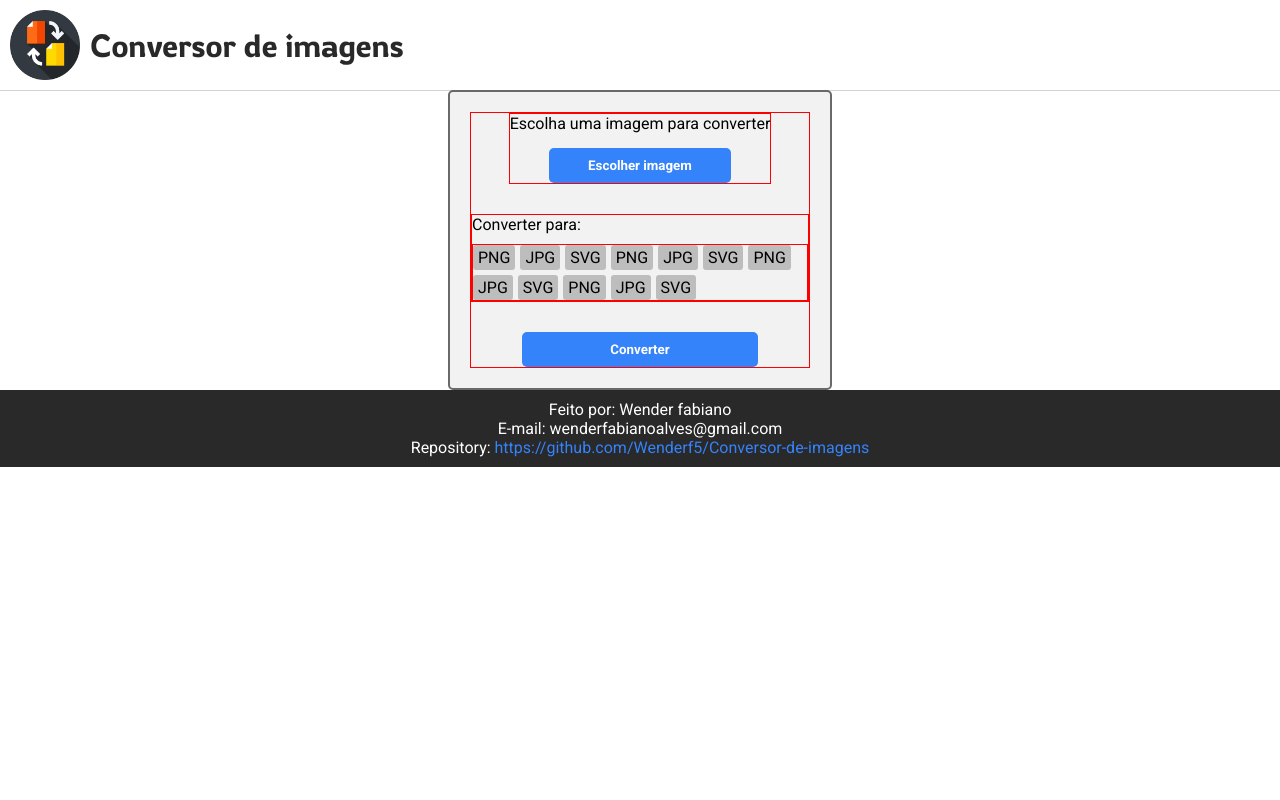
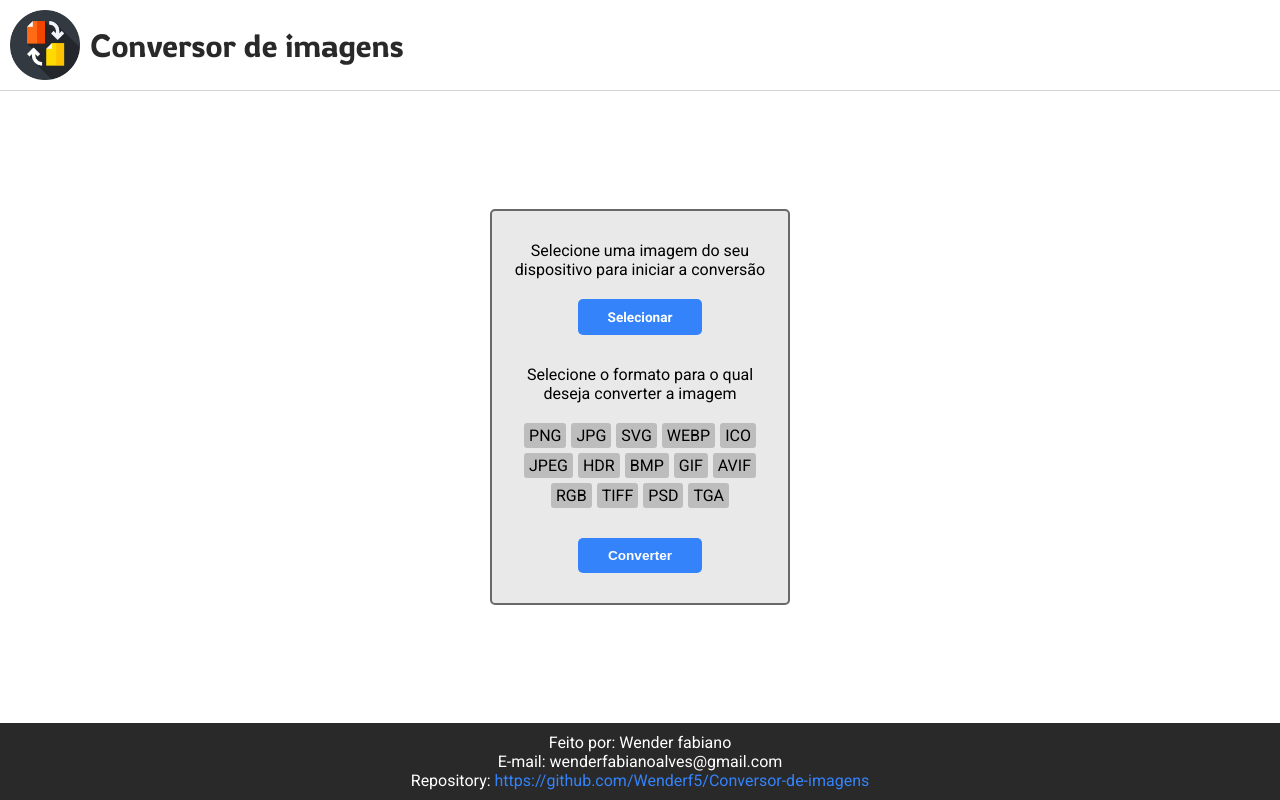
Before and after one commit to Wenderf5/Conversor-de-imagens, a React (Vite) app in the folder front-end/: page /convert in a window 1280 px wide. Built offline with nearby package versions, Linux system fonts and the light colour scheme.

Commit message:
feat: convert page

```diff
--- a/front-end/package.json
+++ b/front-end/package.json
@@ -13,7 +13,8 @@
     "@types/react-router-dom": "^5.3.3",
     "react": "^18.3.1",
     "react-dom": "^18.3.1",
-    "react-router": "^7.1.1"
+    "react-router": "^7.1.1",
+    "react-router-dom": "^7.1.2"
   },
   "devDependencies": {
     "@eslint/js": "^9.17.0",
--- a/front-end/src/pages/Convert/index.module.css
+++ b/front-end/src/pages/Convert/index.module.css
@@ -2,87 +2,90 @@
     display: flex;
     align-items: center;
     justify-content: center;
-}
-
-.default_container {
-    width: 30%;
-    height: 70%;
-    display: flex;
-    align-items: center;
-    justify-content: space-around;
-    gap: 20px;
-    border-radius: 5px;
-    background-color: rgb(242, 242, 242);
-    padding: 20px;
-    border: 2px rgb(105, 105, 105) solid;
+    flex-grow: 1;
 }
 
 .form {
+    width: 300px;
+    display: flex;
+    flex-direction: column;
+    align-items: center;
+    justify-content: space-between;
+    gap: 30px;
+    border: 2px rgb(105, 105, 105) solid;
+    background-color: rgb(233, 233, 233);
+    border-radius: 5px;
+    padding: 30px 10px;
+    text-align: center;
+}
 
+.container_choose_image {
     display: flex;
     flex-direction: column;
     align-items: center;
     justify-content: center;
-    gap: 30px;
-    border: 1px red solid;
+    text-align: center;
+    gap: 20px;
 }
 
-.chose_image {
-    display: flex;
-    flex-direction: column;
-    align-items: center;
-    justify-content: space-around;
-    gap: 15px;
-    border: 1px red solid;
-}
-
-.chose_image button {
-    width: 70%;
-    font-family: "Roboto", serif;
-    border: none;
+.custon_input_file {
+    padding: 10px 30px;
+    background-color: #3483fa;
+    border-radius: 5px;
     font-weight: 600;
     color: white;
-    background-color: #3483fa;
-    padding: 10px;
-    border-radius: 5px;
     cursor: pointer;
+    font-size: 0.85rem;
     transition: 200ms;
 }
 
-.chose_image button:hover {
+.custon_input_file:hover {
     background-color: #1c60c6;
 }
 
-.chose_type_to_convert {
-    width: 100%;
+.container_choose_image input[type="file"] {
+    display: none;
+}
+
+.container_choose_image p {
+    font-size: 0.7rem;
+}
+
+.image_error_msg {
+    color: red;
+    font-size: 0.7rem;
+}
+
+.container_choose_type {
     display: flex;
     flex-direction: column;
-    gap: 10px;
-    border: 1px red solid;
+    gap: 20px;
 }
 
-.container_options {
+.container_types {
     display: flex;
     flex-wrap: wrap;
-    align-items: center;
-    justify-content: flex-start;
+    justify-content: center;
     gap: 5px;
-    border: 1px red solid;
 }
 
-.form button {
-    width: 70%;
-    font-family: "Roboto", serif;
-    border: none;
+.error_type {
+    color: red;
+    font-size: 0.7rem;
+}
+
+.input_submit {
+    padding: 10px 30px;
+    background-color: #3483fa;
+    border-radius: 5px;
     font-weight: 600;
     color: white;
-    background-color: #3483fa;
-    padding: 10px;
-    border-radius: 5px;
     cursor: pointer;
+    font-size: 0.85rem;
+    border: none;
     transition: 200ms;
 }
 
-.form button:hover {
+.input_submit:hover {
     background-color: #1c60c6;
 }
--- a/front-end/src/pages/Convert/index.tsx
+++ b/front-end/src/pages/Convert/index.tsx
@@ -1,41 +1,105 @@
 import style from './index.module.css';
+import { useEffect, useRef, useState } from 'react';
 
 //Components
-import { Option } from './_components/Option';
 import { Footer } from '../../components/Footer';
 import { NavBar } from '../../components/NavBar';
+import { Option } from './_components/Option';
 
 export function Convert() {
+    const fileRef = useRef<HTMLInputElement | null>(null);
+    const [imageError, setImageError] = useState(false);
+    const [errorType, setErrorType] = useState(false);
+    const [fileName, setFileName] = useState<string | undefined>(undefined);
+
+    useEffect(() => {
+        function handleFileChange() {
+            setFileName(fileRef.current?.files?.[0].name);
+        };
+
+        fileRef.current?.addEventListener('change', handleFileChange);
+
+        return () => {
+            fileRef.current?.removeEventListener('change', handleFileChange);
+        };
+    }, []);
+
+    async function handleSubmit(e: React.FormEvent<HTMLFormElement>) {
+        e.preventDefault();
+
+        if (!fileRef.current?.files?.[0]) {
+            setImageError(true);
+            setTimeout(() => {
+                setImageError(false);
+            }, 3000);
+            return;
+        }
+
+        if (!e.currentTarget.convert_to.value) {
+            setErrorType(true);
+            setTimeout(() => {
+                setErrorType(false);
+            }, 3000);
+            return;
+        }
+
+        console.log("Requisição enviada!")
+
+        // const response = await fetch('URL', {
+        //     headers: {
+        //         'Content-Type': 'application/json'
+        //     },
+        //     method: 'POST',
+        //     body: JSON.stringify({
+        //         image: fileRef.current?.files?.[0],
+        //         convert_to: e.currentTarget.convert_to.value
+        //     })
+        // });
+    }
     return (
         <>
             <NavBar />
             <main className={style.main}>
-                <section className={style.default_container}>
-                    <form action="" method="post" className={style.form}>
-                        <div className={style.chose_image}>
-                            <label htmlFor="">Escolha uma imagem para converter</label>
-                            <button>Escolher imagem</button>
+                <form onSubmit={handleSubmit} className={style.form}>
+                    <div className={style.container_choose_image}>
+                        <label>Selecione uma imagem do seu dispositivo para iniciar a conversão</label>
+                        {fileName && (
+                            <p>{fileName}</p>
+                        )}
+                        {imageError && (
+                            <p className={style.image_error_msg}>Por favor selecione uma imagem!</p>
+                        )}
+                        <label htmlFor="input-file" className={style.custon_input_file}>Selecionar</label>
+                        <input
+                            id="input-file"
+                            type="file"
+                            ref={fileRef}
+                        />
                     </div>
-                        <div className={style.chose_type_to_convert}>
-                            <label htmlFor="">Converter para:</label>
-                            <div className={style.container_options}>
+                    <div className={style.container_choose_type}>
+                        <label htmlFor="">Selecione o formato para o qual deseja converter a imagem</label>
+                        {errorType && (
+                            <p className={style.error_type}>Por favor selecione um tipo!</p>
+                        )}
+                        <div className={style.container_types}>
                             <Option name='PNG' />
                             <Option name='JPG' />
                             <Option name='SVG' />
-                                <Option name='PNG' />
-                                <Option name='JPG' />
-                                <Option name='SVG' />
-                                <Option name='PNG' />
-                                <Option name='JPG' />
-                                <Option name='SVG' />
-                                <Option name='PNG' />
-                                <Option name='JPG' />
-                                <Option name='SVG' />
+                            <Option name='WEBP' />
+                            <Option name='ICO' />
+                            <Option name='JPEG' />
+                            <Option name='HDR' />
+                            <Option name='BMP' />
+                            <Option name='GIF' />
+                            <Option name='AVIF' />
+                            <Option name='RGB' />
+                            <Option name='TIFF' />
+                            <Option name='PSD' />
+                            <Option name='TGA' />
                         </div>
                     </div>
-                        <button type='submit'>Converter</button>
+                    <input className={style.input_submit} type='submit' value={"Converter"} />
                 </form>
-                </section>
             </main>
             <Footer />
         </>
--- a/front-end/src/pages/Home/_components/Option/index.module.css
+++ b/front-end/src/pages/Home/_components/Option/index.module.css
@@ -36,20 +36,19 @@
     text-align: center;
 }
 
-.description button {
-    width: 70%;
+.description a button {
     font-family: "Roboto", serif;
     border: none;
     font-weight: 600;
     color: white;
     background-color: #3483fa;
-    padding: 10px;
+    padding: 10px 30px;
     border-radius: 5px;
     cursor: pointer;
     transition: 200ms;
 }
 
-.description button:hover {
+.description a button:hover {
     background-color: #1c60c6;
 }
 
--- a/front-end/src/pages/Home/_components/Option/index.tsx
+++ b/front-end/src/pages/Home/_components/Option/index.tsx
@@ -1,19 +1,23 @@
 import style from './index.module.css';
+import { Link } from 'react-router-dom';
 
 interface props {
     image: string,
     title: string,
-    label: string
+    label: string,
+    to: string
 }
 
-export function Option({ image, title, label }: props) {
+export function Option({ image, title, label, to }: props) {
     return (
         <div className={style.option}>
             <img src={image} alt="" />
             <div className={style.description}>
                 <h1>{title}</h1>
                 <p>{label}</p>
-                <button>Selecionar</button>
+                <Link to={to}>
+                    <button>Selecionar</button>
+                </Link>
             </div>
         </div>
     )
--- a/front-end/src/pages/Home/index.tsx
+++ b/front-end/src/pages/Home/index.tsx
@@ -18,11 +18,13 @@ export function Home() {
                     image={convert_option_img}
                     title='Converter'
                     label='Escolha o formato de saída para sua imagem. Converta facilmente entre diferentes tipos de arquivo, como JPG, PNG, SVG e outros.'
+                    to='/convert'
                 />
                 <Option
                     image={resize_option_img}
                     title='Redimensionar'
                     label='Reduza ou aumente o tamanho da imagem ajustando suas dimensões em pixels conforme necessário.'
+                    to='/'
                 />
             </main>
             <Footer />
```
Also changed, not shown: front-end/src/pages/Convert/_components/Option/index.tsx (+6 -1 lines), 1 other file (tests, documents, lock files or other folders). Lines whose indentation alone changed are shown as unchanged.
